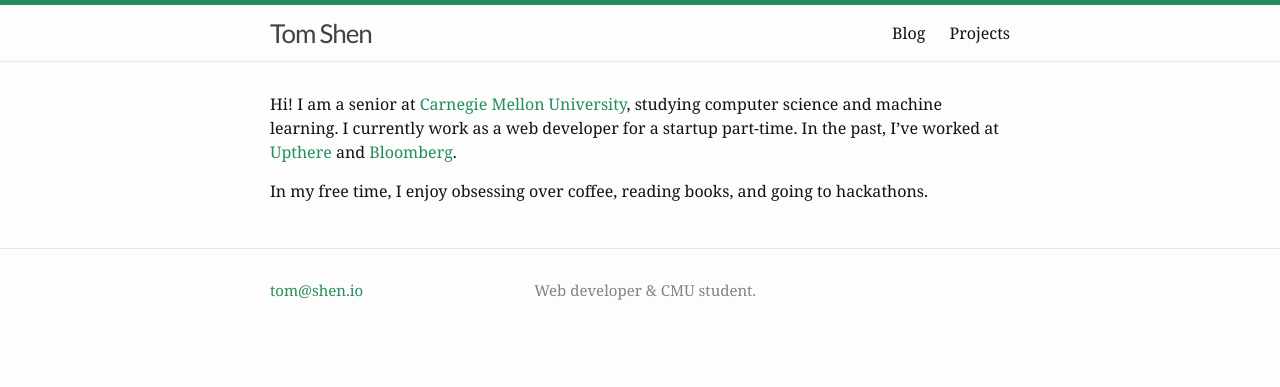
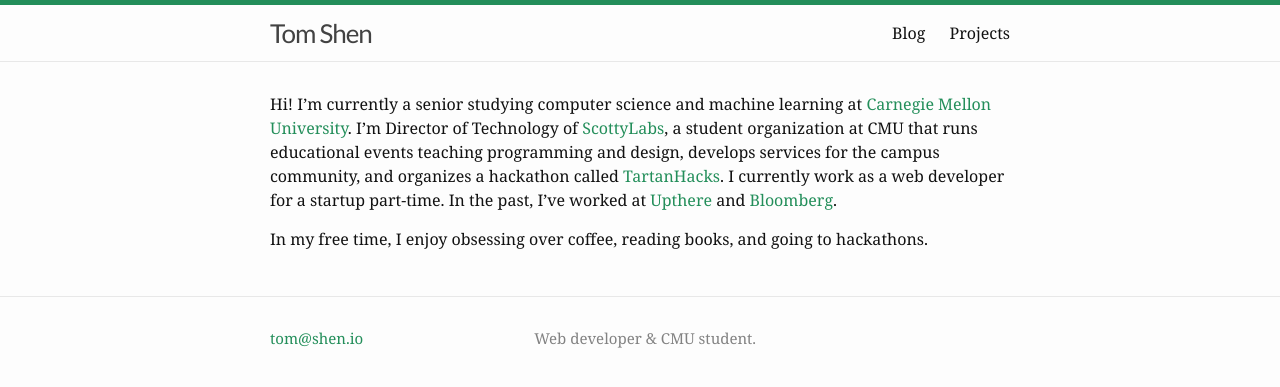
Before and after one commit to tomshen/tomshen.github.io, a Jekyll site: the page built from index.md, in a window 1280 px wide. Shown: the top 387 px of the page. Built offline with Jekyll 4.4.1, drawn with Linux system fonts in a browser that asks for light colours.

Commit message:
Update description

```diff
--- a/index.md
+++ b/index.md
@@ -2,6 +2,6 @@
 layout: default
 ---
 
-Hi! I am a senior at [Carnegie Mellon University](http://www.cs.cmu.edu/), studying computer science and machine learning. I currently work as a web developer for a startup part-time. In the past, I've worked at [Upthere](https://www.upthere.com/) and [Bloomberg](http://www.bloomberg.com/).
+Hi! I'm currently a senior studying computer science and machine learning at [Carnegie Mellon University](http://www.cs.cmu.edu/). I'm Director of Technology of [ScottyLabs](http://scottylabs.org/), a student organization at CMU that runs educational events teaching programming and design, develops services for the campus community, and organizes a hackathon called [TartanHacks](http://tartanhacks.com/). I currently work as a web developer for a startup part-time. In the past, I've worked at [Upthere](https://www.upthere.com/) and [Bloomberg](http://www.bloomberg.com/).
 
 In my free time, I enjoy obsessing over coffee, reading books, and going to hackathons.
```
